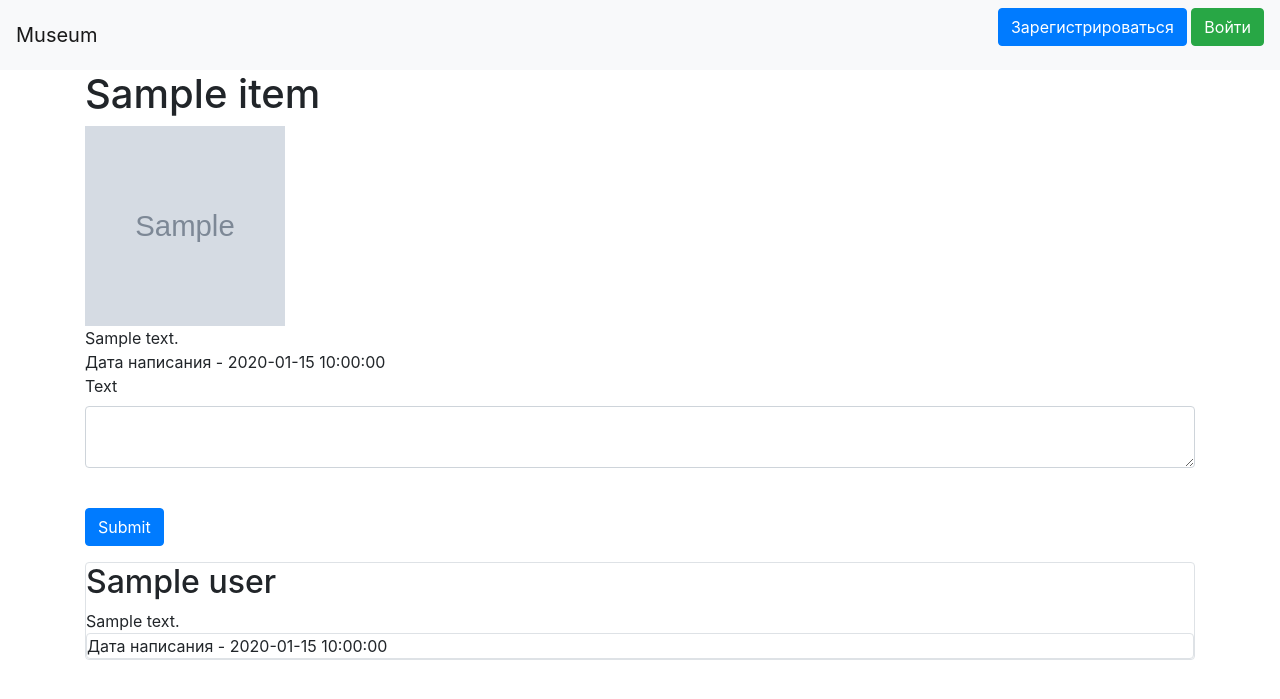
After one commit to Focus2334/WEB_project, a Flask app: template templates/exhibit.html in a window 1280 px wide. The commit adds this page. Shown: the top 699 px of the page. Run offline with Flask 2, Linux system fonts and the light colour scheme; the template is opened without the code that fills it: most values are stand-ins (such as "Sample title", 1, 10 or a date in 2020); grey boxes marked "Sample" are stand-in pictures; form fields are guessed from the names that the template uses; parts of the project's set-up code (start-up, migrations or seed data) failed here and were passed over; some libraries are stand-ins or nearby versions.

Commit message:
Add files via upload

```diff
--- a/templates/base.html
+++ b/templates/base.html
@@ -9,14 +9,19 @@
           crossorigin="anonymous">
     <title>{{title}}</title>
     <style>
-        nav {
-        height: 45px
-        }
   </style>
 </head>
 <header>
     <nav class="navbar navbar-light bg-light">
-        <a class="navbar-brand" href="#">Museum</a>
+        <a class="navbar-brand" href="/">Museum</a>
+        {% if current_user.is_authenticated %}
+    <a class="navbar-brand" href="/logout">{{ current_user.name }}</a>
+{% else %}
+    <p>
+        <a class="btn btn-primary " href="/register">Зарегистрироваться</a>
+        <a class="btn btn-success" href="/login">Войти</a>
+    </p>
+{% endif %}
     </nav>
 
 </header>
--- /dev/null
+++ b/templates/exhibit.html
@@ -0,0 +1,43 @@
+{% extends "base.html" %}
+
+{% block content %}
+{% for item in exhibit%}
+<h1>{{item.title}}</h1>
+<div>
+    <img src="/static/img/{{ item.image }}" width="200" height="200"
+         alt="здесь должна была быть картинка, но не нашлась">
+</div>
+<div>
+    {{item.content}}
+</div>
+<div>
+    Дата написания - {{item.created_date}}
+</div>
+{% endfor %}
+<form action="" method="post">
+    {{ form.hidden_tag() }}
+    <p>
+        {{ form.text.label }}<br>
+        {{ form.text(class="form-control", type="text") }}<br>
+        {% for error in form.text.errors %}
+    <div class="alert alert-danger" role="alert">
+        {{ error }}
+    </div>
+    {% endfor %}
+    </p>
+    <p>{{ form.submit(type="submit", class="btn btn-primary") }}</p>
+    <div>{{ message }}</div>
+</form>
+{% for item in comments%}
+<div class="col-md6 border rounded">
+    <h2>{{item.user.name}}</h2>
+    <div>
+        {{item.content}}
+    </div>
+    <div class="col-md6 border rounded">
+        Дата написания - {{item.created_date}}
+    </div>
+</div>
+<p></p>
+{% endfor %}
+{% endblock %}
```
Also changed, not shown: templates/index.html (+9 -2 lines).
